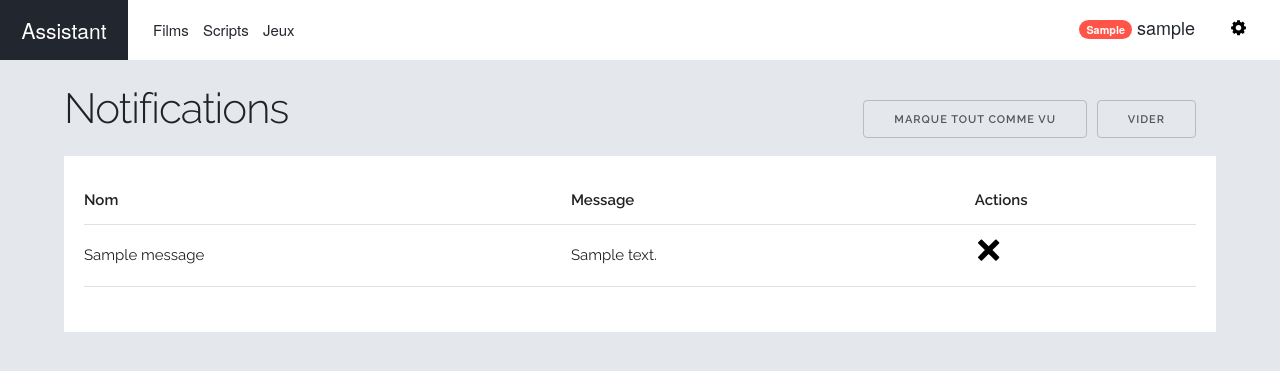
After one commit to rildo/assistant, a CakePHP app: the page made by app/View/Messages/index.ctp in a window 1280 px wide. The commit adds this page. Shown: the top 371 px of the page. Run offline with PHP 8.4 and a stand-in for CakePHP, Linux system fonts and the light colour scheme; the template is opened without the code that fills it: most values are stand-ins (such as "Sample title", 1, 10 or a date in 2020); data that the repository does not hold is empty; some libraries are stand-ins or nearby versions.

Commit message:
Films + Notifications
Déplacement de la liste des films dans le controller
Ajout du système de notifications

```diff
--- a/app/Controller/AppController.php
+++ b/app/Controller/AppController.php
@@ -49,10 +49,16 @@ class AppController extends Controller {
         )
 	);
 
+	public $uses = array("Message");
+
 	public function beforeFilter() {
 		parent::beforeFilter();
 		$this->set("userName", $this->Auth->user("name"));
 		$this->set("userGroup", $this->Auth->user("group_id"));
+
+		// Gestion des notifications
+		$nbNonLu = $this->Message->find("count", array("conditions" => array("read" => 0,"user_id" => $this->Auth->user("id"))));
+		$this->set(compact("nbNonLu"));
 	}
 
 
--- a/app/View/Layouts/default.ctp
+++ b/app/View/Layouts/default.ctp
@@ -35,35 +35,12 @@
 					<div class="notifications-toggler">
 						<a href="#">
 							<div class="user-details">
-								<span class="badge important">999</span>
+								<?php if (!empty($nbNonLu) && $nbNonLu>0): ?>
+									<span class="badge important"><?= $nbNonLu; ?></span>
+								<?php endif; ?>
 								<?= $userName; ?>
 							</div>
 						</a>
-						<ul class="dropdown-menu pull-right" role="menu" aria-labelledby="user-options">
-							<li><a href="user-profile.html"> My Account</a> </li>
-							<li><a href="calender.html">My Calendar</a> </li>
-							<li><a href="email.html"> My Inbox&nbsp;&nbsp;<span class="badge important">2</span></a> </li>
-							<li class="divider"></li>
-							<li>
-								<?php
-									echo $this->Html->link(
-										$this->Html->image(
-											'icons/log_out.svg',
-											array(
-												'width' => '25',
-												'height' => '25'
-												)
-											).' '.__('Log out')
-										,
-										array(
-											'controller' => 'users',
-											'action' => 'logout'
-										),
-										array('escape' => false)
-									);
-								?>
-							</li>
-						</ul>
 					</div>
 					<ul class="header-quick-section ">
 						<li class="quicklinks dropdown">
@@ -91,8 +68,7 @@
 							?>
 							<ul class="dropdown-menu pull-right" role="menu" aria-labelledby="user-options">
 								<li><?= $this->Html->link("Mon compte", array('admin' => false,"controller" => "users", 'action' => "account")); ?></li>
-								<li><a href="calender.html">My Calendar</a> </li>
-								<li><a href="email.html"> My Inbox&nbsp;&nbsp;<span class="badge important">2</span></a> </li>
+								<li><?= $this->Html->link("Notifications".(isset($nbNonLu) ? "&nbsp;&nbsp;<span class=\"badge ".($nbNonLu>0 ? "important" : "")."\">".intval($nbNonLu)."</span>" : ""), array('admin' => false,"controller" => "messages", 'action' => "index"), array("escape" => false)); ?></li>
 								<li class="divider"></li>
 								<?php if ($userGroup==1): ?>
 									<li class="title">Administration</li>
--- /dev/null
+++ b/app/View/Messages/index.ctp
@@ -0,0 +1,38 @@
+<div class="groups index">
+	<h2>
+		<?php echo __('Notifications'); ?>
+		<div class="action-space">
+			<?php echo $this->Html->link('Marque tout comme vu',array("admin" => false,'controller' => 'messages', 'action' => 'read', 'all'),array('class' => 'button')); ?>
+				<?php echo $this->Form->postLink("Vider", array('action' => 'delete', "all"),array('escape' => false, "class" => "button"), __('Voulez vous vraiment tout supprimer ?')); ?>
+		</div>
+	</h2>
+	<div class="sub-content">
+		<table class="u-full-width">
+			<thead>
+				<tr>
+					<th><?= __("Nom"); ?></th>
+					<th><?= __("Message"); ?></th>
+					<th><?= __("Actions"); ?></th>
+				</tr>
+			</thead>
+			<tbody>
+			<?php if (!empty($lists)): ?>
+				<?php foreach($lists as $l) : ?>
+					<tr class="<?= ($l["Message"]["read"]==0 ? "bg-blue" : ""); ?>">
+						<td>
+							<?= $l["Message"]["name"]; ?>
+						</td>
+						<td>
+							<?= $l["Message"]["message"]; ?>
+						</td>
+						<td>
+							<?= $l["Message"]["read"]==0 ? $this->Html->link('Marque comme vu',array("admin" => false,'controller' => 'messages', 'action' => 'read', $l["Message"]["id"])) : ""; ?>
+							<?php echo $this->Form->postLink($this->Html->image('icons/delete.svg',array('width' => '30','height' => '30','class' => 'button-delete')), array('action' => 'delete', $l['Message']['id']),array('escape' => false), __('Voulez vous vraiment supprimer %s?', $l['Message']['name'])); ?>
+						</td>
+					</tr>
+				<?php endforeach; ?>
+			<?php endif; ?>
+			</tbody>
+		</table>
+	</div>
+</div>
--- a/app/webroot/css/general.css
+++ b/app/webroot/css/general.css
@@ -11,7 +11,8 @@ html {
 }
 
 .erreur { font-weight: bold; color:#9E2424; }
-
+.bg-white { background: #ffffff; }
+.bg-blue { background: rgba(15,160,206,0.3); }
 
 /*******************
 	Config Source
@@ -20,6 +21,15 @@ html {
 .config { display:none; }
 
 
+
+/*******************
+	Notification
+********************/
+
+
+/*******************
+	Film
+********************/
 #film .extension, #film .quality {
 	text-transform: uppercase;
 	padding:3px;
```
Also changed, not shown: app/Controller/FilmsController.php (added, +45 -0 lines), app/Controller/MessagesController.php (added, +57 -0 lines), app/Controller/PagesController.php (+1 -15 lines), app/Model/Message.php (added, +9 -0 lines), app/View/Films/index.ctp (added, +25 -0 lines), app/View/Pages/home.ctp (+1 -25 lines).
